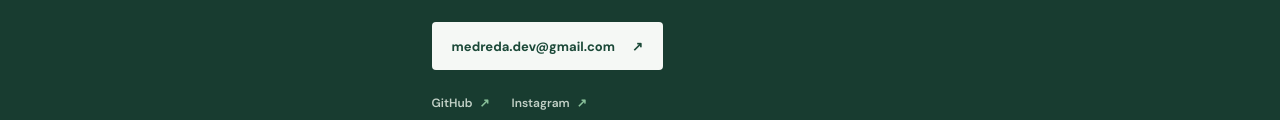
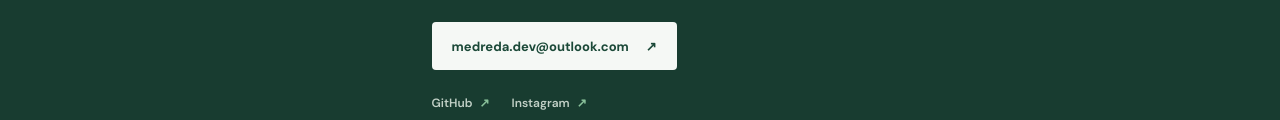
Before and after one commit to mrzox1/my-first-project, a plain HTML site: page index.html in a window 1280 px wide. Shown: the part 2029-2149 px from the top of the page. Drawn offline with nearby package versions, Linux system fonts and the light colour scheme.

Commit message:
Update portfolio contact email
Co-authored-by: Copilot App <223556219+Copilot@users.noreply.github.com>

```diff
--- a/index.html
+++ b/index.html
@@ -99,7 +99,7 @@
           <p class="eyebrow">HAVE A PROJECT IN MIND?</p>
           <h2>Let's make something<br><span>great together.</span></h2>
           <p class="contact-copy">I'm always happy to connect, talk through an idea, or hear about an opportunity.</p>
-          <a class="button button-light" href="mailto:medreda.dev@gmail.com">medreda.dev@gmail.com <span aria-hidden="true">↗</span></a>
+          <a class="button button-light" href="mailto:medreda.dev@outlook.com">medreda.dev@outlook.com <span aria-hidden="true">↗</span></a>
           <div class="social-links" aria-label="Social profiles">
             <a href="https://github.com/mrzox1" target="_blank" rel="noopener noreferrer">GitHub <span aria-hidden="true">↗</span></a>
             <a href="https://www.instagram.com/medreda.dev" target="_blank" rel="noopener noreferrer">Instagram <span aria-hidden="true">↗</span></a>
```
